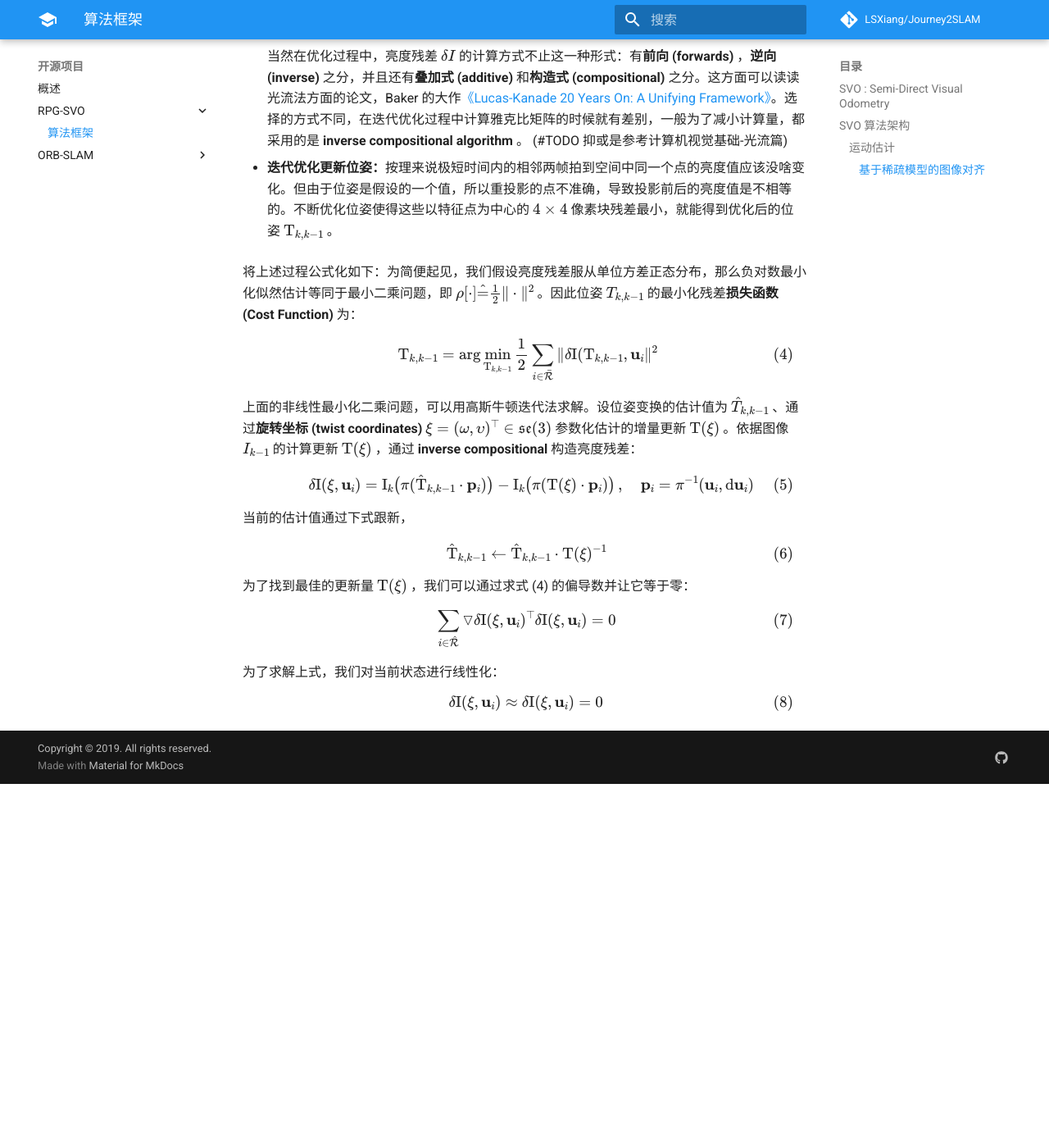
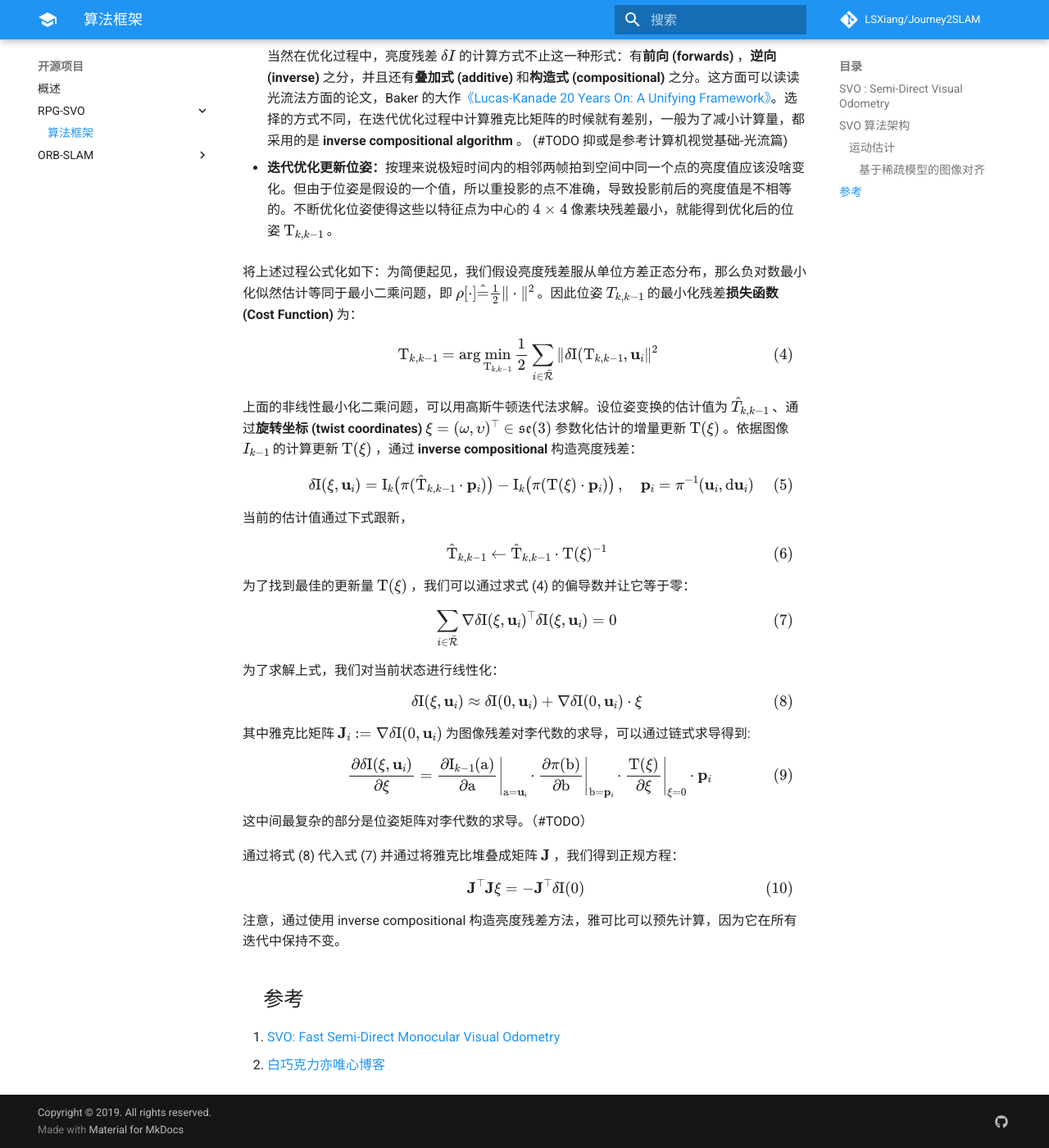
Before and after one commit to LSXiang/Journey2SLAM, an MkDocs documentation site: the page built from docs/projects/rpg_svo/structure.md, in a window 1280 px wide and 1400 px high, scrolled down 2790 px. Shown: the whole window at 82% size. Built offline with MkDocs 1.6.1 and Material for MkDocs 9.7.7, drawn with Linux system fonts in a browser that asks for light colours; formulas are drawn with MathJax 3; comment, search, counter and statistics services are not loaded; before the commit the page ends 3746 px from its top, so only the background shows below that; some of the changed text lies outside the part shown.

Commit message:
complete the note about sparse model-based image alignment

```diff
--- a/docs/projects/rpg_svo/structure.md
+++ b/docs/projects/rpg_svo/structure.md
@@ -3,7 +3,7 @@
 半直接视觉里程计，所谓的半直接是指对图像中提取的特征点图像块进行直接匹配来获取相机的位姿，而不同于直接匹配法那么对整个图像使用直接匹配的方式来获取相机位姿。虽然*半直接 (Semi-Direct)* 法使用了特征块，但它的基础思想还是类似于*直接法 (Direct method)* 来获取位姿信息，这点与*特征点法  (Feature-Based method)* 的提取额一组稀疏特征点，使用特征描述子匹配，通过对极约束来估计位姿是不一样的。然而，半直接法与直接法不同的是它利用了特征块匹配，通过再投影误差最小化来对直接法估计的位姿进行优化。
 
 !!! tip
-    虽然 SVO 并不是一个标准的完整 SLAM ，它没有后端优化与回环检查，但是 SVO 的代码结构清晰易于理解，很适合作为第一个入门项目。
+    虽然 SVO 并不是一个标准的完整 SLAM ，它舍弃了后端优化与回环检查部分，也基本没有建图功能，但是 SVO 的代码结构清晰易于理解，很适合作为第一个入门项目。
 
 
 
@@ -93,7 +93,7 @@ $$
 
 $$
 \begin{align}
-\sum_{i \in \hat{\mathcal{R}}} \triangledown \delta \mathrm{I} (\xi, \mathbf{u}_i)^\top \delta \mathrm{I}(\xi, \mathbf{u}_i) = 0
+\sum_{i \in \bar{\mathcal{R}}} \nabla \delta \mathrm{I} (\xi, \mathbf{u}_i)^\top \delta \mathrm{I}(\xi, \mathbf{u}_i) = 0
 \end{align}
 $$
 
@@ -101,9 +101,29 @@ $$
 
 $$
 \begin{align}
-\delta \mathrm{I} (\xi, \mathbf{u}_i) \approx \delta \mathrm{I}(\xi, \mathbf{u}_i) = 0
+\delta \mathrm{I} (\xi, \mathbf{u}_i) \approx \delta \mathrm{I}(0, \mathbf{u}_i) + \nabla \delta \mathrm{I}(0, \mathbf{u}_i) \cdot \xi
 \end{align}
 $$
+
+其中雅克比矩阵 $\mathbf{J}_i := \nabla \delta \mathrm{I}(0, \mathbf{u}_i)$ 为图像残差对李代数的求导，可以通过链式求导得到:
+
+$$
+\begin{align}
+\frac{\partial \delta \mathrm{I} (\xi, \mathbf{u}_i)}{\partial \xi} = \left. \frac{\partial \mathrm{I}_{k-1}(\mathrm{a})}{\partial \mathrm{a}} \right|_{\mathrm{a} = \mathbf{u}_i} \cdot \left. \frac{\partial \pi (\mathrm{b})}{\partial \mathrm{b}} \right|_{\mathrm{b}=\mathbf{p}_i} \cdot \left. \frac{\mathrm{T}(\xi)}{\partial \xi} \right|_{\xi=0} \cdot \mathbf{p}_i
+\end{align}
+$$
+
+这中间最复杂的部分是位姿矩阵对李代数的求导。（#TODO）
+
+通过将式 (8) 代入式 (7) 并通过将雅克比堆叠成矩阵 $\mathbf{J}$ ，我们得到正规方程：
+
+$$
+\begin{align}
+\mathbf{J}^\top \mathbf{J} \xi = - \mathbf{J}^\top \delta \mathrm{I}(0)
+\end{align}
+$$
+
+注意，通过使用 inverse compositional 构造亮度残差方法，雅可比可以预先计算，因为它在所有迭代中保持不变。
 
 
 
@@ -157,15 +177,10 @@ $$
 
 
 
+## 参考
 
-
-
-
-
-
-
-
-
+1. [SVO: Fast Semi-Direct Monocular Visual Odometry](http://rpg.ifi.uzh.ch/docs/ICRA14_Forster.pdf)
+2. [白巧克力亦唯心博客](https://blog.csdn.net/heyijia0327/article/details/51083398)
 
 
 
```
